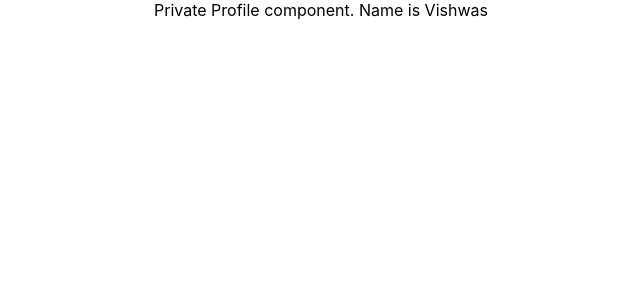
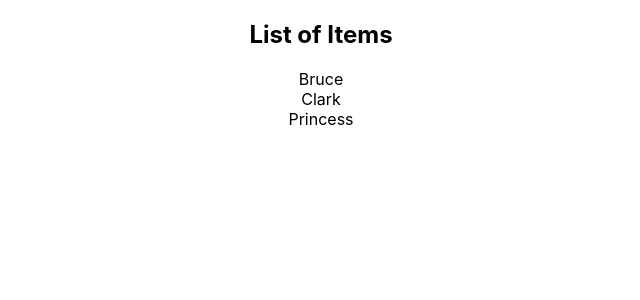
Before and after one commit to emrullahtastan/examples-of-react-typescript-tutorials, a React (Create React App) app in the folder react-typescript-demo/: page / in a window 1280 px wide. Shown: the top 300 px of the page, without its empty margins (319-959 px from the left). Built offline with nearby package versions, Linux system fonts and the light colour scheme.

Commit message:
Generic Props

```diff
--- a/react-typescript-demo/src/App.tsx
+++ b/react-typescript-demo/src/App.tsx
@@ -1,11 +1,16 @@
 import './App.css';
-import {Profile} from "./components/auth/Profile";
-import {Private} from "./components/auth/Private";
+import {List} from './components/generics/List'
 
 function App() {
     return (
         <div className="App">
-            <Private isLoggedIn={true} component={Profile}/>
+            {/*<List items={['Batman', 'Superman', 'Wonder Woman']} onClick={(item) => console.log(item)}/>
+            <List items={[1, 2, 3]} onClick={(item) => console.log(item)}/>*/}
+            <List items={[{id:1, first: 'Bruce', last: 'Wayne'}, {id:2, first: 'Clark', last: 'Kent'}, {
+                id:3,
+                first: 'Princess',
+                last: 'Diana'
+            }]} onClick={(item) => console.log(item)}/>
         </div>
     );
 }
--- /dev/null
+++ b/react-typescript-demo/src/components/generics/List.tsx
@@ -0,0 +1,20 @@
+type ListProps<T> = {
+    items: T[],
+    onClick: (value: T) => void
+}
+export const List = <T extends {id: number, first:string }>({items, onClick}: ListProps<T>) => {
+    return (
+        <div>
+            <h2>List of Items</h2>
+            {items.map((item, index) => {
+                return (
+                    <div key={index} onClick={() => {
+                        onClick(item)
+                    }}>
+                        {item.first}
+                    </div>
+                )
+            })}
+        </div>
+    );
+};
```
